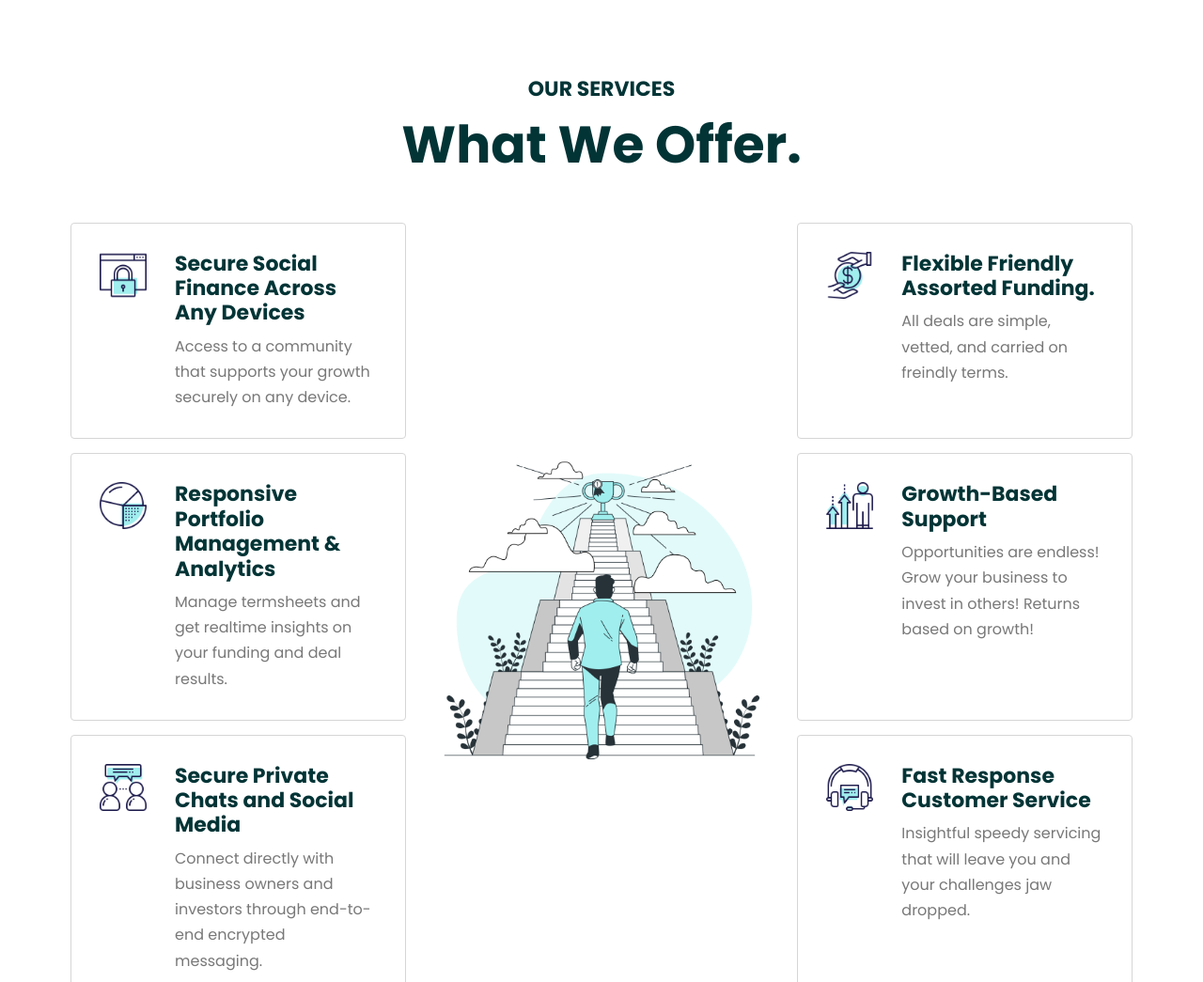
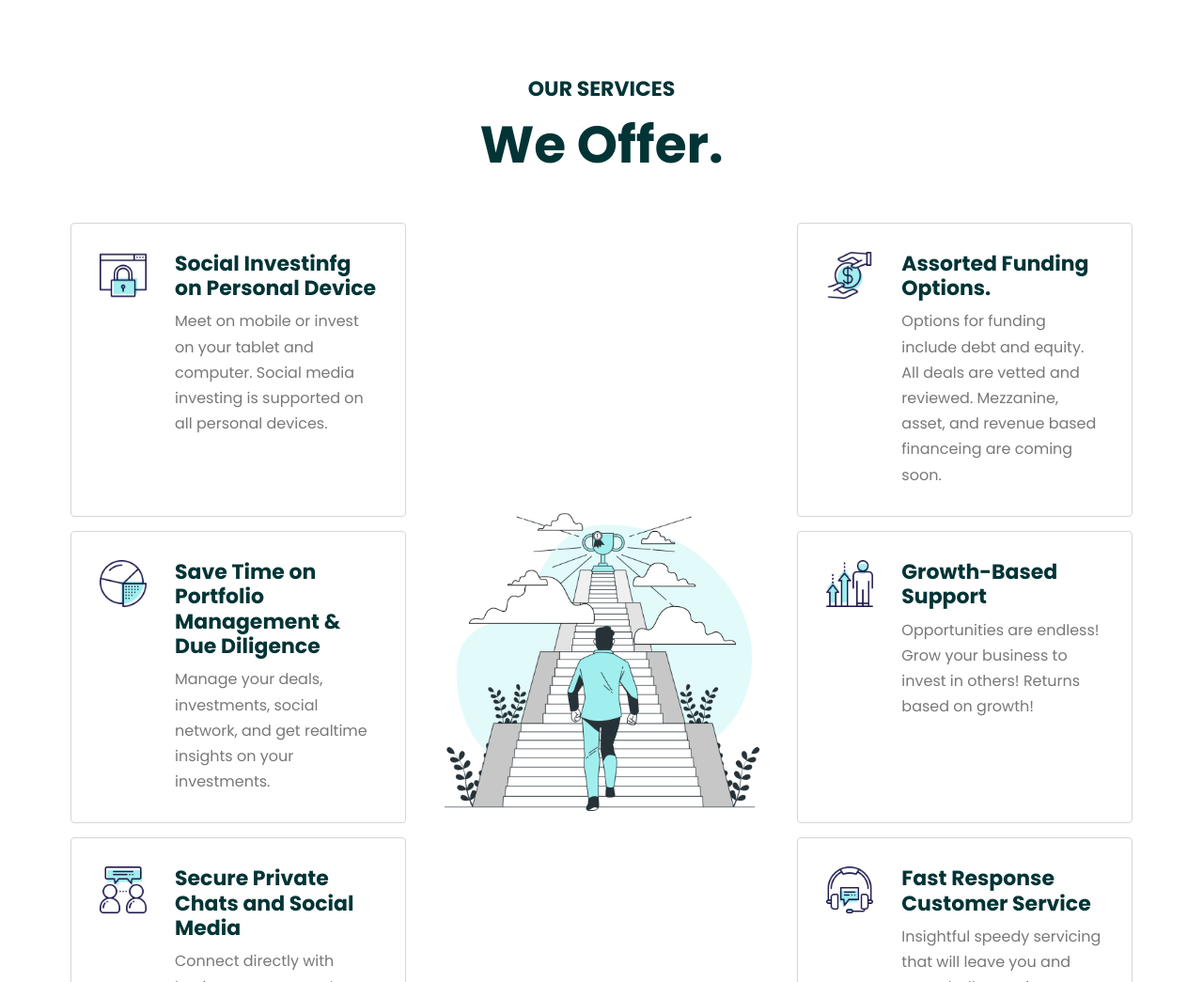
Before and after one commit to ImbueIt2024/Correct1, a plain HTML site: page index.html in a window 1280 px wide. Shown: the part 1000-2045 px from the top of the page at 94% size. Drawn offline with nearby package versions, Linux system fonts and the light colour scheme; files that its build step writes are made by us from their sources; a script that the page names is missing.

Commit message:
Update index.html

```diff
--- a/index.html
+++ b/index.html
@@ -197,7 +197,7 @@
 
           <p class="section-subtitle text-center">Our Services</p>
 
-          <h2 class="h2 section-title text-center">What We Offer.</h2>
+          <h2 class="h2 section-title text-center">We Offer.</h2>
 
           <ul class="service-list">
 
@@ -210,10 +210,10 @@
                 </div>
 
                 <div>
-                  <h3 class="h3 card-title">Secure Social Finance Across Any Devices</h3>
+                  <h3 class="h3 card-title">Social Investinfg on Personal Device</h3>
 
                   <p class="card-text">
-                    Access to a community that supports your growth securely on any device.
+                    Meet on mobile or invest on your tablet and computer. Social media investing is supported on all personal devices.
                   </p>
                 </div>
 
@@ -229,10 +229,10 @@
                 </div>
 
                 <div>
-                  <h3 class="h3 card-title">Flexible Friendly Assorted Funding.</h3>
+                  <h3 class="h3 card-title">Assorted Funding Options.</h3>
 
                   <p class="card-text">
-                    All deals are simple, vetted, and carried on freindly terms.
+                    Options for funding include debt and equity. All deals are vetted and reviewed. Mezzanine, asset, and revenue based financeing are coming soon.
                   </p>
                 </div>
 
@@ -248,10 +248,10 @@
                 </div>
 
                 <div>
-                  <h3 class="h3 card-title">Responsive Portfolio Management & Analytics</h3>
+                  <h3 class="h3 card-title">Save Time on Portfolio Management & Due Diligence</h3>
 
                   <p class="card-text">
-                    Manage termsheets and get realtime insights on your funding and deal results.
+                    Manage your deals, investments, social network, and get realtime insights on your investments.
                   </p>
                 </div>
 
```
